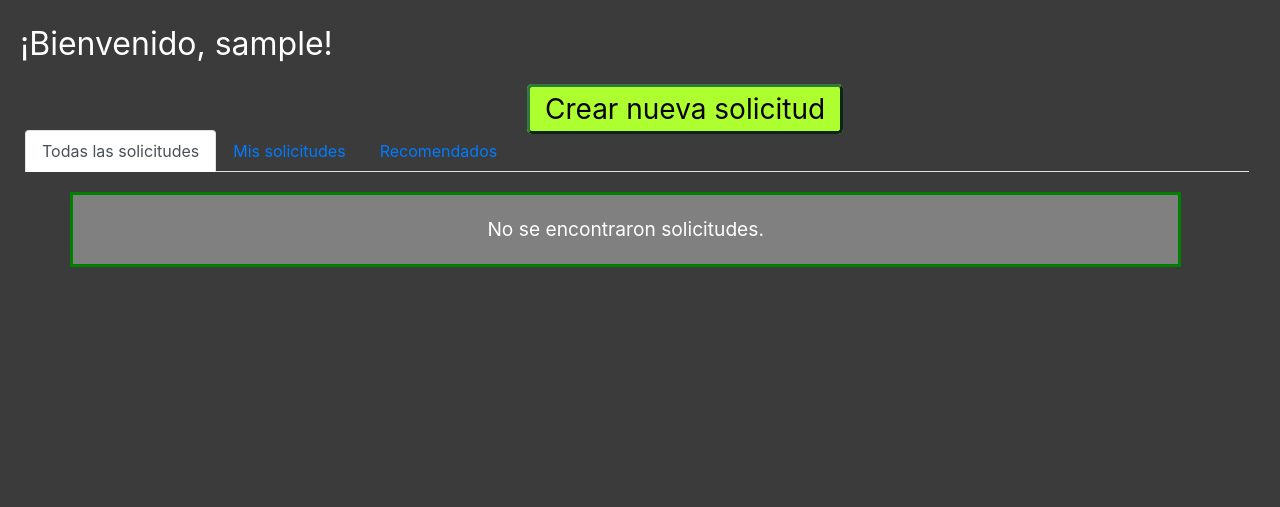
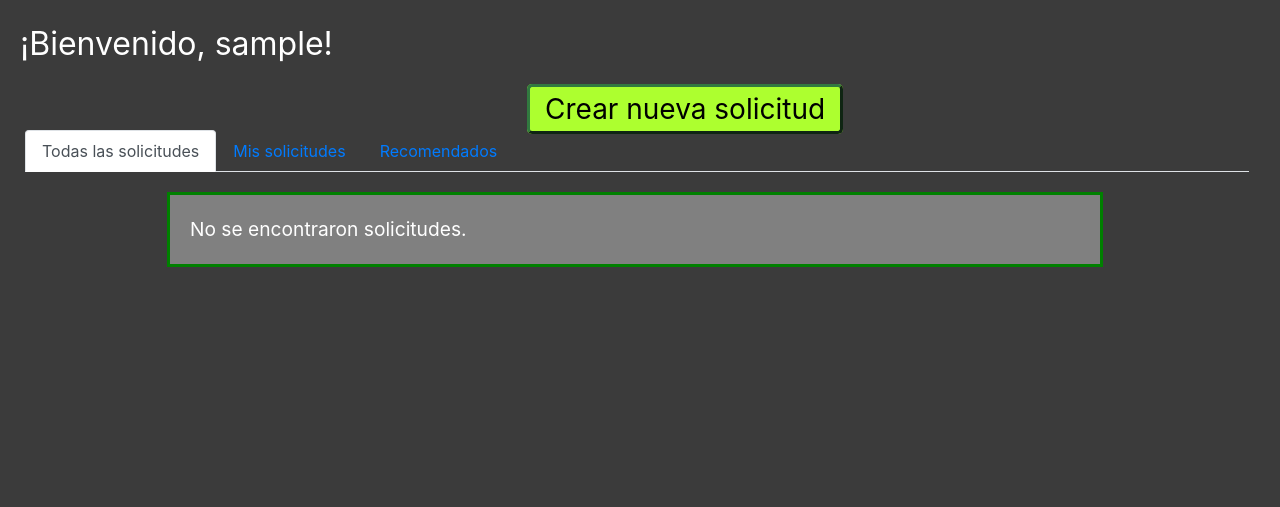
Before and after one commit to DCC-CC4401/2021-1-Grupo-5, a Django app: page /home_profile/ in a window 1280 px wide. Shown: the part 126-633 px from the top of the page. Run offline with Django 3.2, Linux system fonts and the light colour scheme; the visitor is signed in with stand-in values (Sample User, id 1); data comes from the database, SQL or seed files in the repository; data that the repository does not hold is empty; some libraries are stand-ins or nearby versions.

Commit message:
Más CSS

```diff
--- a/GamerMatch/static/css/home.css
+++ b/GamerMatch/static/css/home.css
@@ -56,3 +56,20 @@
     margin-left: 20px;
     color: aquamarine;
 }
+.box_solicitudes{
+    height: 95%;
+    border: 3px solid green;
+    padding: 20px;
+    margin: 20px;
+    font-size: 120%;
+    font-weight: normal;
+    background: grey;
+    color: white;
+    overflow: hidden;
+    display: flex;
+    flex-flow: wrap;
+    justify-content: space-between;
+    max-width: 80%;
+    margin-left: auto;
+    margin-right: auto;
+}
--- a/GamerMatch/static/css/profile.css
+++ b/GamerMatch/static/css/profile.css
@@ -43,20 +43,6 @@ a:hover {
     overflow: auto;
 }
 
-#box_solicitudes {
-
-    width: 95%;
-    height: 95%;
-    border: 3px solid green;
-    padding: 20px;
-    margin: 20px;
-    font-size: 120%;
-    font-weight: normal;
-    background: grey;
-    color: white;
-    overflow: hidden;
-}
-
 #box_solicitudes #request {
 
     float: left;
@@ -70,6 +56,7 @@ a:hover {
     font-weight: normal;
     background: grey;
     color: white;
+
 }
 
 .nueva_solicitud {
--- a/GamerMatch/templates/home_profile.html
+++ b/GamerMatch/templates/home_profile.html
@@ -65,7 +65,8 @@
     <div class="tab-content">
         <div class="tab-pane container active" id="sol1">
 
-            <div id="box_solicitudes">
+            <div id="box_solicitudes" class = "box_solicitudes" >
+
 
                 {% for req in solicitudes %}
 
```
